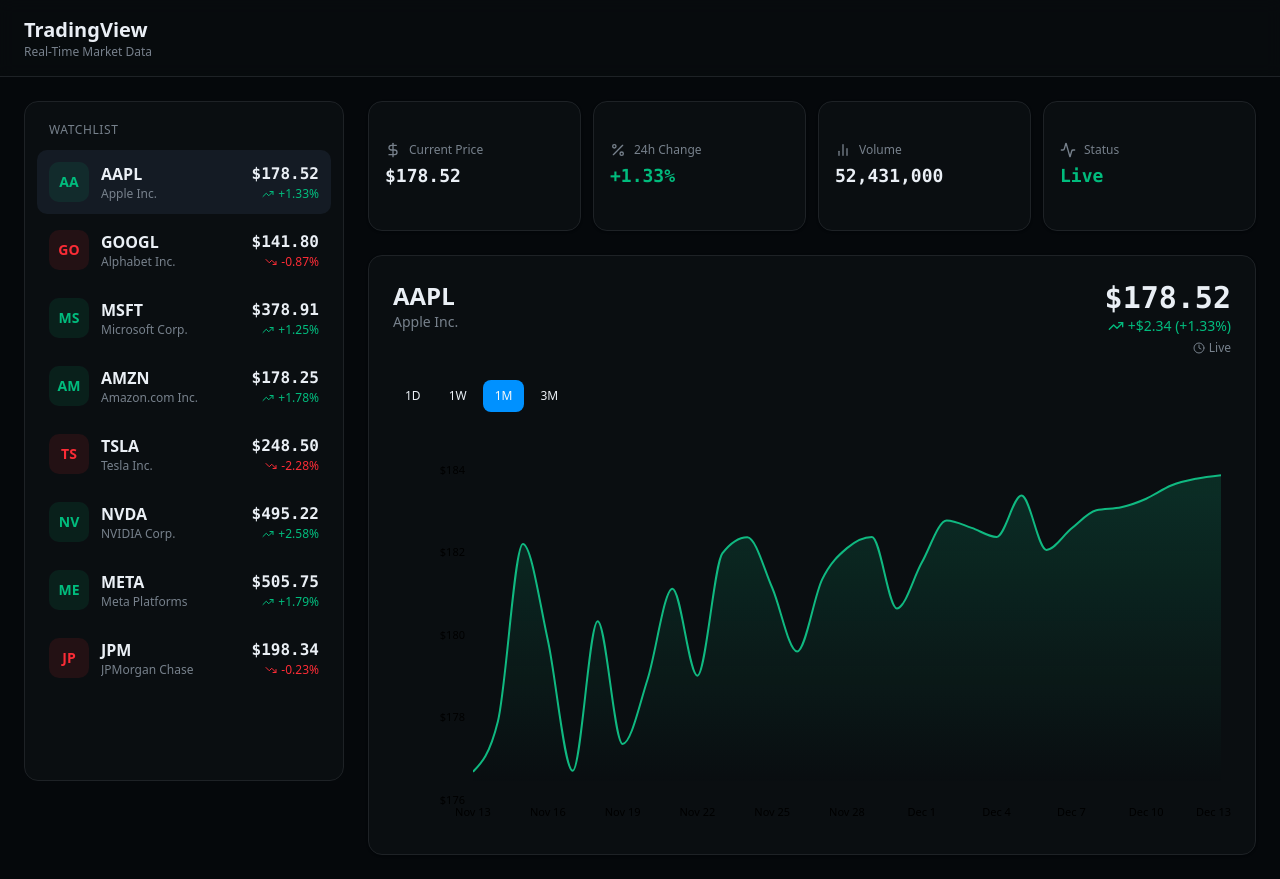
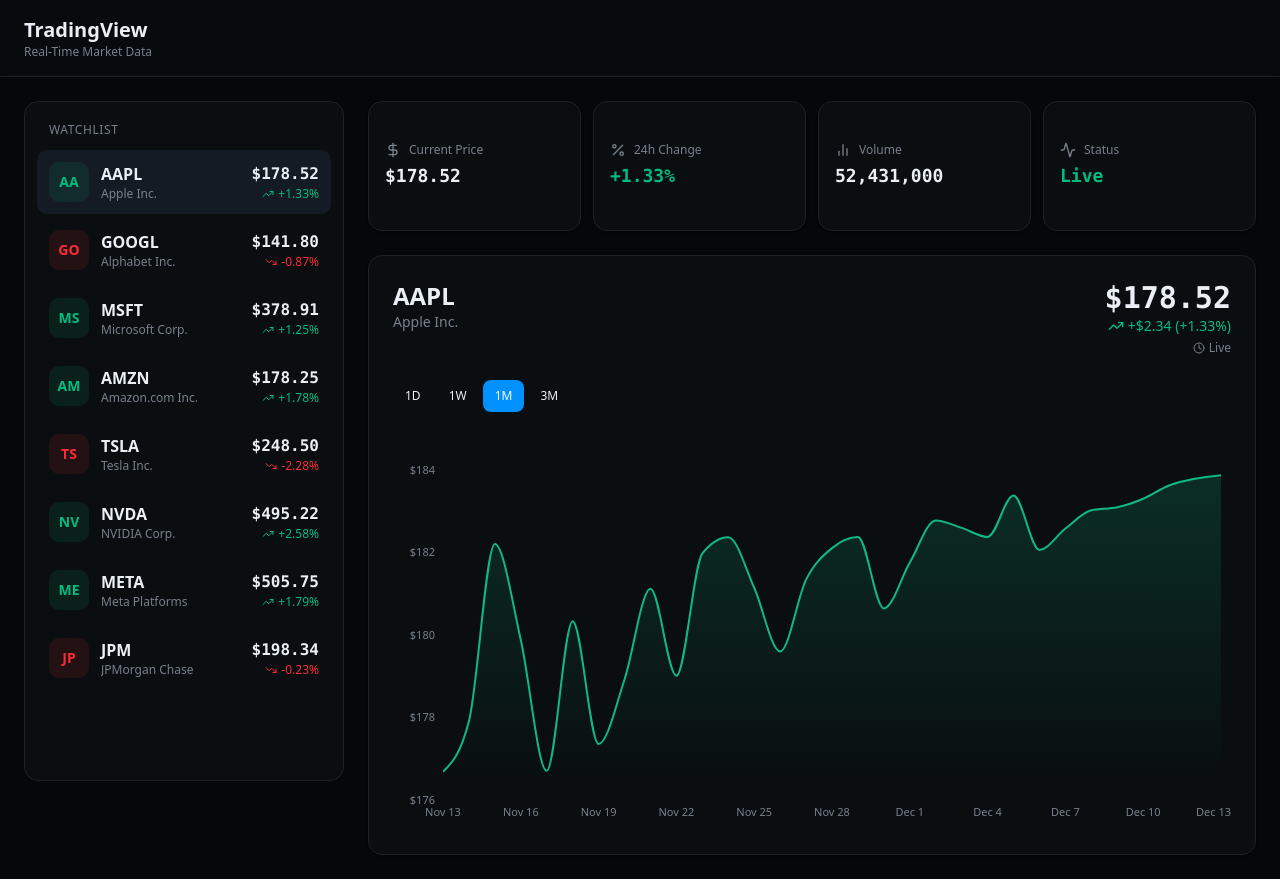
Before and after one commit to ijazalideveloper/real-time-trading-dashboard, a Next.js app: page / in a window 1280 px wide. Built offline with nearby package versions, Linux system fonts and the light colour scheme.

Commit message:
Chart UI Issue for Price Fixed

```diff
--- a/components/price-chart.tsx
+++ b/components/price-chart.tsx
@@ -96,7 +96,7 @@
 
       <CardContent className="flex-1 pt-4">
         <ResponsiveContainer width="100%" height="100%">
-          <AreaChart data={history} margin={{ top: 10, right: 10, left: 0, bottom: 0 }}>
+          <AreaChart data={history} margin={{ top: 10, right: 10, left: -30, bottom: 0 }}>
             <defs>
               <linearGradient id="colorPrice" x1="0" y1="0" x2="0" y2="1">
                 <stop offset="5%" stopColor={chartColor} stopOpacity={0.3} />
@@ -107,7 +107,7 @@
               dataKey="date"
               axisLine={false}
               tickLine={false}
-              tick={{ fill: "hsl(var(--muted-foreground))", fontSize: 11 }}
+              tick={{ fill: "var(--muted-foreground)", fontSize: 11 }}
               tickFormatter={(value) => {
                 const date = new Date(value)
                 return selectedRange <= 7
@@ -119,7 +119,7 @@
             <YAxis
               axisLine={false}
               tickLine={false}
-              tick={{ fill: "hsl(var(--muted-foreground))", fontSize: 11 }}
+              tick={{ fill: "var(--muted-foreground)", fontSize: 11 }}
               tickFormatter={(value) => `$${value.toLocaleString()}`}
               width={80}
               domain={["auto", "auto"]}
```
